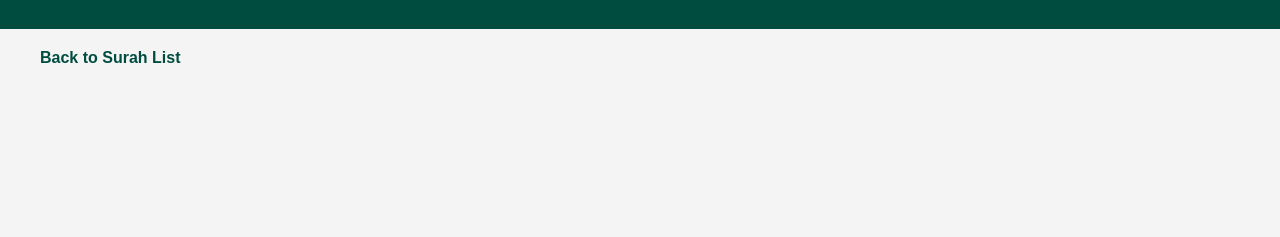
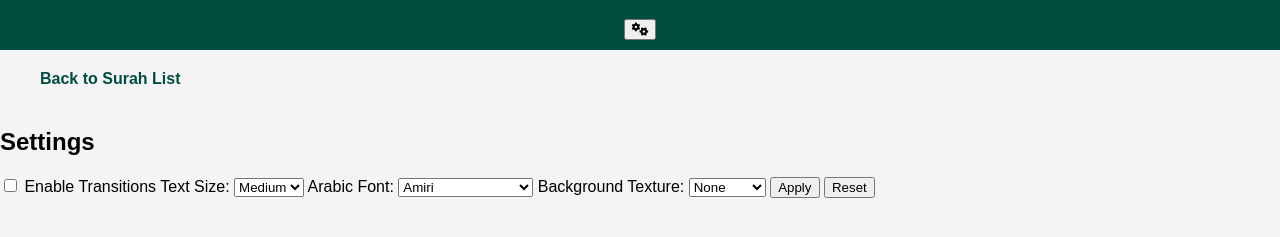
Before and after one commit to itzfew/Quranapp, a plain HTML site: page surah.html in a window 1280 px wide. Shown: the part 71-308 px from the top of the page. Drawn offline with Linux system fonts and the light colour scheme; no server answers.

Commit message:
Update surah.html

```diff
--- a/surah.html
+++ b/surah.html
@@ -5,15 +5,44 @@
     <meta name="viewport" content="width=device-width, initial-scale=1.0">
     <title>Surah Details</title>
     <link rel="stylesheet" href="styles.css">
+    <link rel="stylesheet" href="https://cdnjs.cloudflare.com/ajax/libs/font-awesome/6.0.0-beta3/css/all.min.css">
 </head>
 <body>
     <header>
         <h1>Surah Details</h1>
+        <button id="settings-button" class="settings-btn"><i class="fas fa-cogs"></i></button>
     </header>
     <main>
         <div id="surah-details"></div>
         <a href="index.html">Back to Surah List</a>
     </main>
+    <div id="settings-menu" class="settings-menu">
+        <h2>Settings</h2>
+        <label>
+            <input type="checkbox" id="transitions-checkbox"> Enable Transitions
+        </label>
+        <label for="text-size-select">Text Size:</label>
+        <select id="text-size-select">
+            <option value="16px">Small</option>
+            <option value="18px" selected>Medium</option>
+            <option value="20px">Large</option>
+        </select>
+        <label for="font-select">Arabic Font:</label>
+        <select id="font-select">
+            <option value="'Amiri', serif" selected>Amiri</option>
+            <option value="'Scheherazade', serif">Scheherazade</option>
+            <option value="'Noto Nastaliq Urdu', serif">Noto Nastaliq Urdu</option>
+        </select>
+        <label for="bg-texture-select">Background Texture:</label>
+        <select id="bg-texture-select">
+            <option value="none" selected>None</option>
+            <option value="texture1">Texture 1</option>
+            <option value="texture2">Texture 2</option>
+        </select>
+        <button id="apply-settings" class="apply-btn">Apply</button>
+        <button id="reset-settings" class="reset-btn">Reset</button>
+    </div>
     <script src="surah.js"></script>
+    <script src="settings.js"></script>
 </body>
 </html>
```
